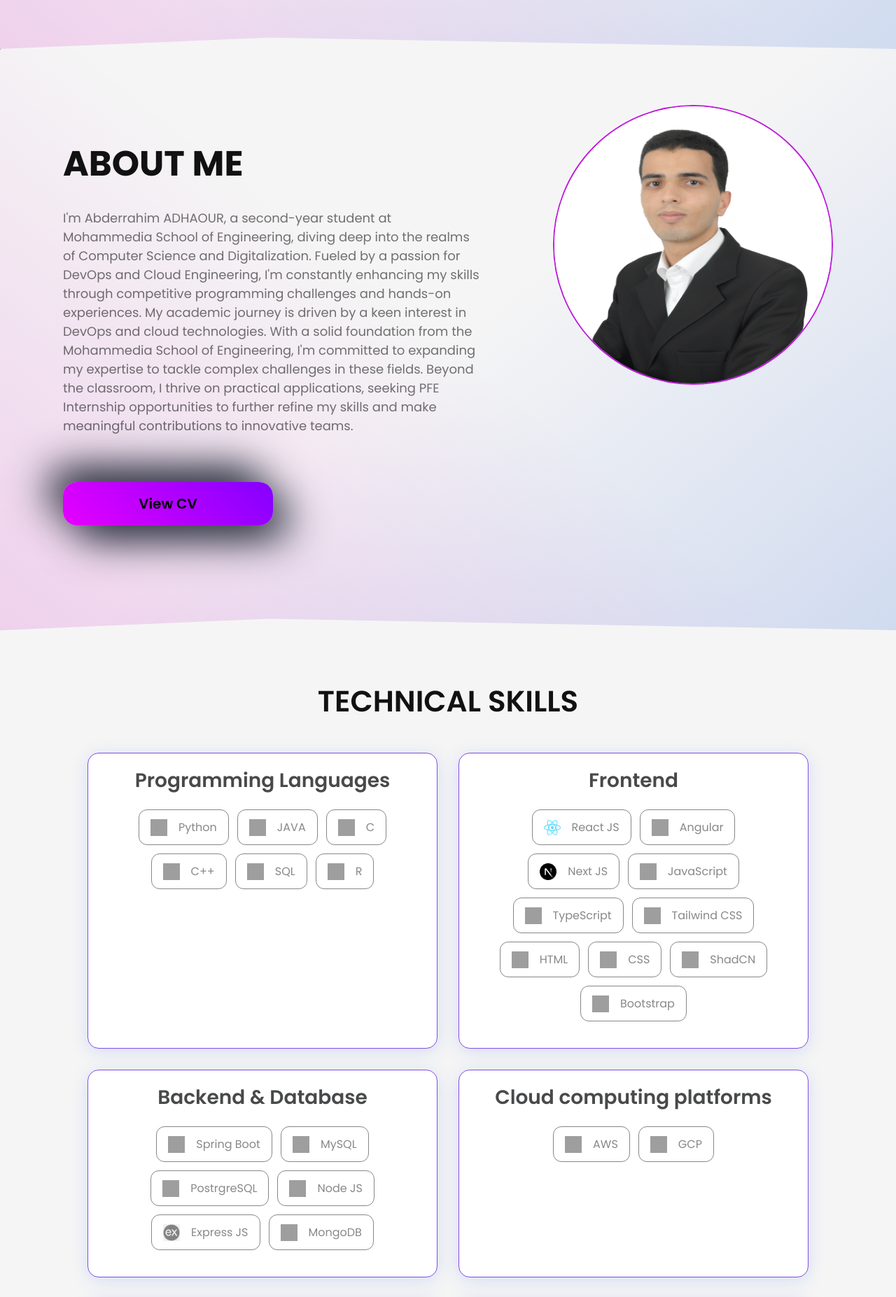
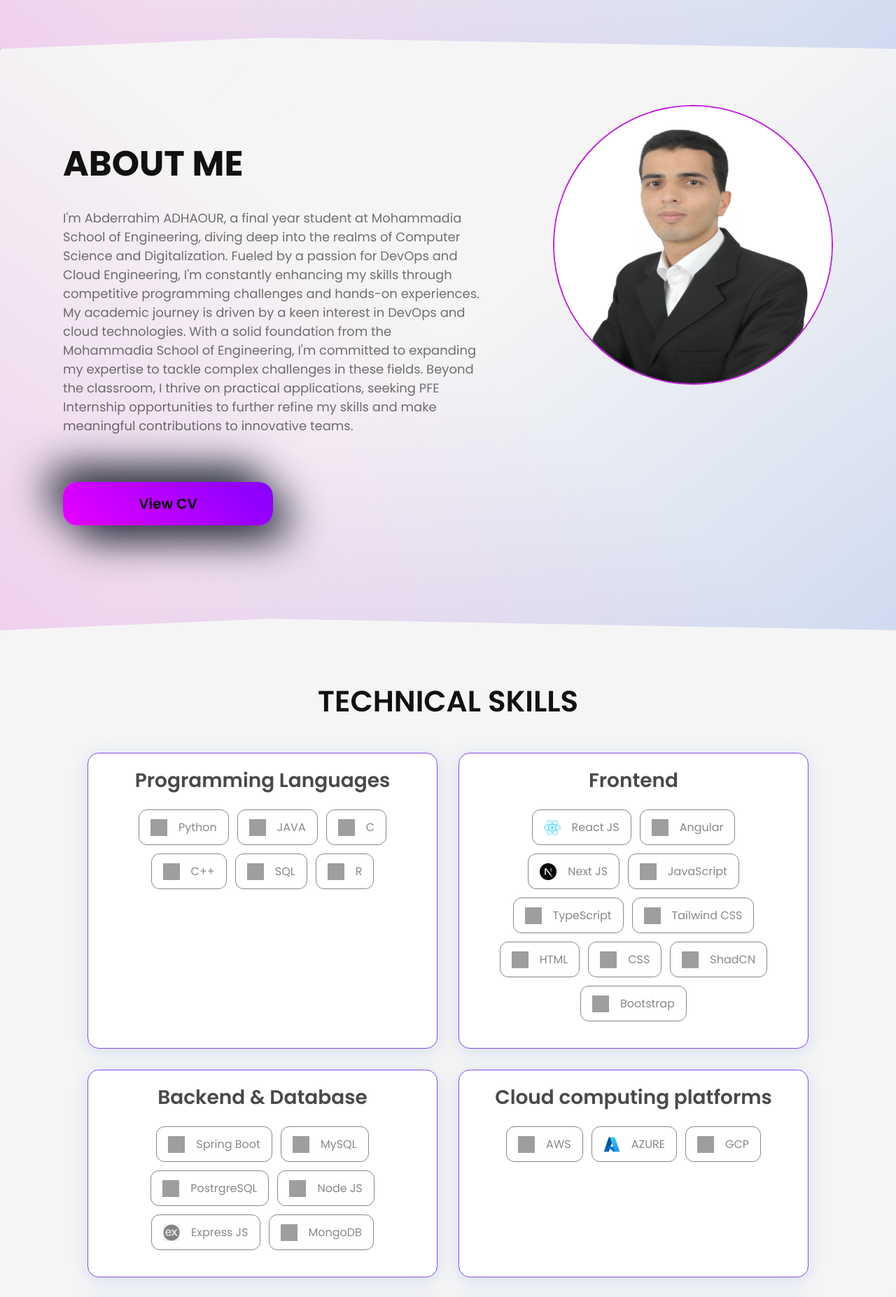
Before and after one commit to abderrahimadh/Portfolio_latest, a React (Create React App) app: page / in a window 1280 px wide. Shown: the part 850-2704 px from the top of the page at 70% size. Built offline with nearby package versions, Linux system fonts and the light colour scheme; grey boxes are pictures that could not be loaded.

Commit message:
newest update

```diff
--- a/src/components/AboutMe/AboutMe.js
+++ b/src/components/AboutMe/AboutMe.js
@@ -15,11 +15,11 @@
                     <AboutMeLeftContainer id="Left">
                         <Title>ABOUT ME</Title>
                         <Description>
-                            I'm Abderrahim ADHAOUR, a second-year student at Mohammedia School of Engineering,
+                            I'm Abderrahim ADHAOUR, a final year student at Mohammadia School of Engineering,
                             diving deep into the realms of Computer Science and Digitalization. Fueled by a
                             passion for DevOps and Cloud Engineering, I'm constantly enhancing my skills through
                             competitive programming challenges and hands-on experiences.
-                            My academic journey is driven by a keen interest in DevOps and cloud technologies. With a solid foundation from the Mohammedia School of Engineering, I'm committed to expanding my expertise to tackle complex challenges in these fields. Beyond the classroom, I thrive on practical applications, seeking PFE Internship opportunities to further refine my skills and make meaningful contributions to innovative teams.</Description>
+                            My academic journey is driven by a keen interest in DevOps and cloud technologies. With a solid foundation from the Mohammadia School of Engineering, I'm committed to expanding my expertise to tackle complex challenges in these fields. Beyond the classroom, I thrive on practical applications, seeking PFE Internship opportunities to further refine my skills and make meaningful contributions to innovative teams.</Description>
                         <LineBreak />
                         <CVButton onClick={() => window.open("./img/resume.pdf", '_blank')}>View CV</CVButton>
                     </AboutMeLeftContainer>
--- a/src/data/index.js
+++ b/src/data/index.js
@@ -157,6 +157,12 @@
                 name: "AWS",
                 image:
                     "https://upload.wikimedia.org/wikipedia/commons/thumb/9/93/Amazon_Web_Services_Logo.svg/1024px-Amazon_Web_Services_Logo.svg.png",
+            },
+
+            {
+                name: "AZURE",
+                image:
+                    "./img/Azure.png",
             },
 
             {
```
Also changed, not shown: public/img/Azure.png (added).
